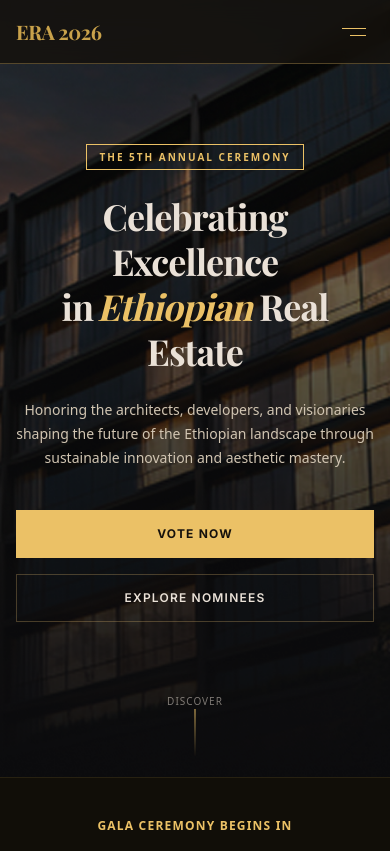
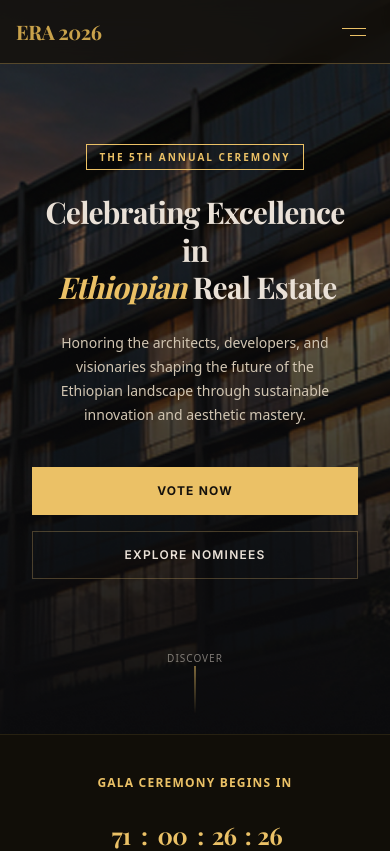
Before and after one commit to shushaykebedew/era-web-frontend, a Next.js app: page /awards in a window 390 px wide. Shown: the top 851 px of the page. Built offline with nearby package versions, Linux system fonts and the light colour scheme.

Commit message:
refactor: adjust spacing and sizing in Container, Hero, ConfirmedPartners, and PartnersStrip components; add new SVG icons

```diff
--- a/src/components/ui/Container.tsx
+++ b/src/components/ui/Container.tsx
@@ -29,7 +29,7 @@ export function Container({
   return (
     <Tag
       className={cn(
-        "mx-auto w-full min-w-0 px-4 sm:px-6 md:px-8 lg:px-10 xl:px-12 2xl:px-16",
+        "mx-auto w-full min-w-0 px-8 lg:px-10 xl:px-12 2xl:px-16",
         SIZE_STYLES[size],
         className,
       )}
--- a/src/features/home/Hero.tsx
+++ b/src/features/home/Hero.tsx
@@ -35,20 +35,20 @@ export function Hero({
 
         <h1
           className={cn(
-            "font-display text-4xl sm:text-5xl md:text-6xl lg:text-[72px] 2xl:text-[96px]",
+            "font-display text-3xl sm:text-5xl md:text-6xl lg:text-[72px] 2xl:text-[96px]",
             "w-full max-w-full lg:max-w-201.5 2xl:max-w-5xl",
             "font-bold tracking-tight lg:tracking-[-1.44px]",
             "leading-tight lg:leading-20 2xl:leading-28",
           )}
         >
-          Celebrating Excellence in
+          Celebrating Excellence in <br className="md:hidden" />
           <span className="text-primary italic pl-1">Ethiopian</span> Real
           Estate
         </h1>
 
         <p
           className={cn(
-            "font-inter mt-6 w-full max-w-full md:max-w-164.5 2xl:max-w-200",
+            "px-6 md:px-0 font-inter mt-6 w-full max-w-lg md:max-w-164.5 2xl:max-w-200",
             "text-sm sm:text-base lg:text-[18px] 2xl:text-[24px]",
             "leading-6 2xl:leading-9 text-foreground-muted",
           )}
--- a/src/features/partners/ConfirmedPartners.tsx
+++ b/src/features/partners/ConfirmedPartners.tsx
@@ -39,7 +39,7 @@ function PartnerCard({
     <div
       className={cn(
         "group relative overflow-hidden md:w-full aspect-286/244",
-        "w-60 max-w-71.5 mx-auto lg:max-w-none",
+        "w-full sm:max-w-71.5 mx-auto lg:max-w-none",
         "bg-[#16130D] border border-[#4E4637]",
       )}
     >
--- a/src/features/partners/PartnersStrip.tsx
+++ b/src/features/partners/PartnersStrip.tsx
@@ -5,7 +5,7 @@ import { cn } from "@/utils/cn";
 export function PartnersStrip({ partners }: { partners: Partner[] }) {
   return (
     <section className={cn("bg-[#16130D]", "py-16")}>
-      <Container size="wide">
+      <Container size="wide" className="w-full">
         <p
           className={cn(
             "mb-10 2xl:mb-16 text-center text-xs 2xl:text-[16px] text-foreground-muted",
@@ -19,7 +19,7 @@ export function PartnersStrip({ partners }: { partners: Partner[] }) {
             "flex bg-[#141311] flex-wrap items-center justify-center",
             "gap-x-8 sm:gap-x-14 2xl:gap-x-20",
             "gap-y-8 sm:gap-y-12 2xl:gap-y-16",
-            "py-8 2xl:py-12 lg:px-12 xl:px-24 2xl:px-32",
+            "py-8 2xl:py-12 px-4",
           )}
         >
           {partners.map((partner) => (
```
Also changed, not shown: public/icons/vote-confirm-icon.svg (added), public/icons/vote-modal-icon.svg (added).
